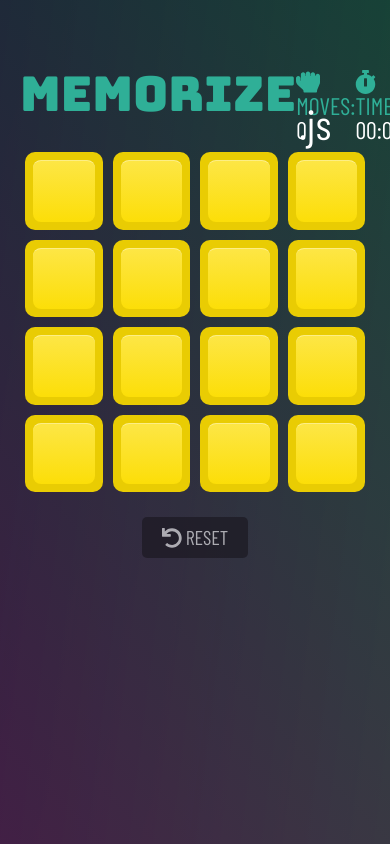
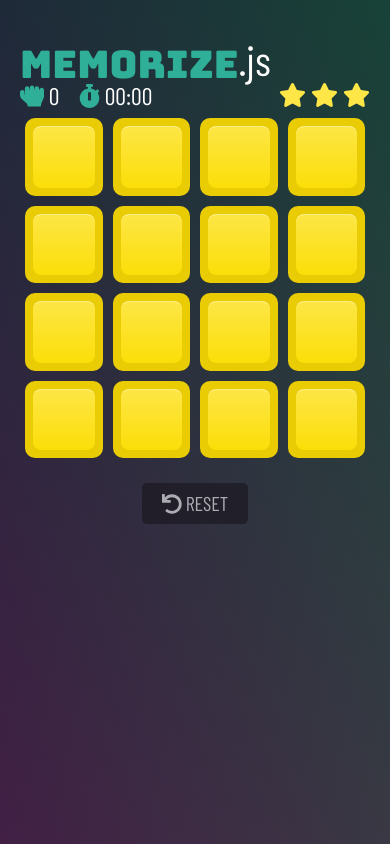
Before and after one commit to peippo/memory-game, a website: page app/index.html in a window 390 px wide. Drawn offline with nearby package versions, Linux system fonts and the light colour scheme; files that its build step writes are made by us from their sources.

Commit message:
Improve header responsive styling, add placeholder elements for star rating

```diff
--- a/app/index.html
+++ b/app/index.html
@@ -28,10 +28,15 @@
 		<![endif]-->
 
 		<header>
+			<div class="stars">
+				<i class="fa fa-star"></i>
+				<i class="fa fa-star"></i>
+				<i class="fa fa-star"></i>
+			</div>
 			<h1 class="logo">Memorize</h1>
 			<div class="game-info">
-				<div class="moves"><i class="fa fa-hand-rock"></i> MOVES: <span class="moves__counter">0</span></div>
-				<div class="time"><i class="fa fa-stopwatch"></i> TIMER: <span class="time__counter"><label id="minutes">00</label>:<label id="seconds">00</label></span></div>
+				<div class="moves"><i class="fa fa-hand-rock"></i> <span class="moves__text">MOVES:</span> <span class="moves__counter">0</span></div>
+				<div class="time"><i class="fa fa-stopwatch"></i> <span class="time__text">TIMER:</span> <span class="time__counter"><label id="minutes">00</label>:<label id="seconds">00</label></span></div>
 			</div>
 		</header>
 
--- a/app/scripts/main.js
+++ b/app/scripts/main.js
@@ -54,7 +54,7 @@ function createCards(amount = 16) {
 		// Create card backside
 		const cardBack = document.createElement('figure');
 		cardBack.setAttribute('class', 'card__back');
-		cardBack.innerHTML = '<i class="fas fa-4x fa-' + cardSymbols[i] + '"></i>';
+		cardBack.innerHTML = '<i class="card__symbol fas fa-' + cardSymbols[i] + '"></i>';
 		newCard.appendChild(cardBack);
 
 		newCard.addEventListener('click', flipCard);
--- a/app/styles/main.scss
+++ b/app/styles/main.scss
@@ -34,9 +34,67 @@ body {
 header {
 	max-width: 700px;
 	margin: 0 auto;
-	padding-top: 50px;
+	padding-top: 25px;
 	display: flex;
+	flex-wrap: wrap;
+	flex-direction: column;
 	justify-content: space-between;
+	position: relative;
+
+	@media only screen and (min-width : 640px) {
+		flex-direction: row;
+	}
+}
+
+h1 {
+	font-family: $heading-font-family;
+	font-size: 38px;
+	color: $cyan;
+	position: relative;
+	text-align: left;
+	order: 0;
+
+	&:after {
+		content: '.js';
+		position: absolute;
+		bottom: 3px;
+		font-size: 42px;
+		font-family: $base-font-family;
+		color: white;
+	}
+
+	span[data-letter] {
+		text-shadow: 0;
+		transition: all, .5s;
+	}
+
+	span[data-letter].active {
+		color: $yellow;
+		text-shadow: 0 0 4px $cyan;
+	}
+
+	@media only screen and (min-width : 420px) {
+		font-size: 46px;
+	}
+
+	@media only screen and (min-width : 640px) {
+		font-size: 52px;
+		order: 2;
+	}
+}
+
+.stars {
+	font-size: 24px;
+	color: $yellow;
+	margin-bottom: -23px;
+	order: 1;
+	text-align: right;
+
+	@media only screen and (min-width : 640px) {
+		font-size: 32px;
+		margin-bottom: 0;
+		width: 100%;
+	}
 }
 
 .game-info {
@@ -44,12 +102,22 @@ header {
 	align-items: flex-end;
 	font-size: 24px;
 	margin-bottom: 5px;
+	order: 2;
 }
 
 .moves,
 .time {
 	color: $cyan;
 	text-align: left;
+}
+
+.moves__text,
+.time__text {
+	display: none;
+
+	@media only screen and (min-width : 420px) {
+		display: inline-block;
+	}
 }
 
 .moves__counter,
@@ -82,34 +150,6 @@ header {
 		cursor: pointer;
 	}
 }
-
-h1 {
-	font-family: $heading-font-family;
-	font-size: 48px;
-	color: $cyan;
-	position: relative;
-
-	&:after {
-		content: '.js';
-		position: absolute;
-		right: -35px;
-		bottom: 3px;
-		font-size: 42px;
-		font-family: $base-font-family;
-		color: white;
-	}
-
-	span[data-letter] {
-		text-shadow: 0;
-		transition: all, .5s;
-	}
-
-	span[data-letter].active {
-		color: $yellow;
-		text-shadow: 0 0 4px $cyan;
-	}
-}
-
 
 
 .game-board {
@@ -183,6 +223,18 @@ h1 {
 
 	&:after {
 		opacity: 1;
+	}
+}
+
+.card__symbol {
+	font-size: 32px;
+
+	@media only screen and (min-width : 420px) {
+		font-size: 48px;
+	}
+
+	@media only screen and (min-width : 640px) {
+		font-size: 72px;
 	}
 }
 
```
